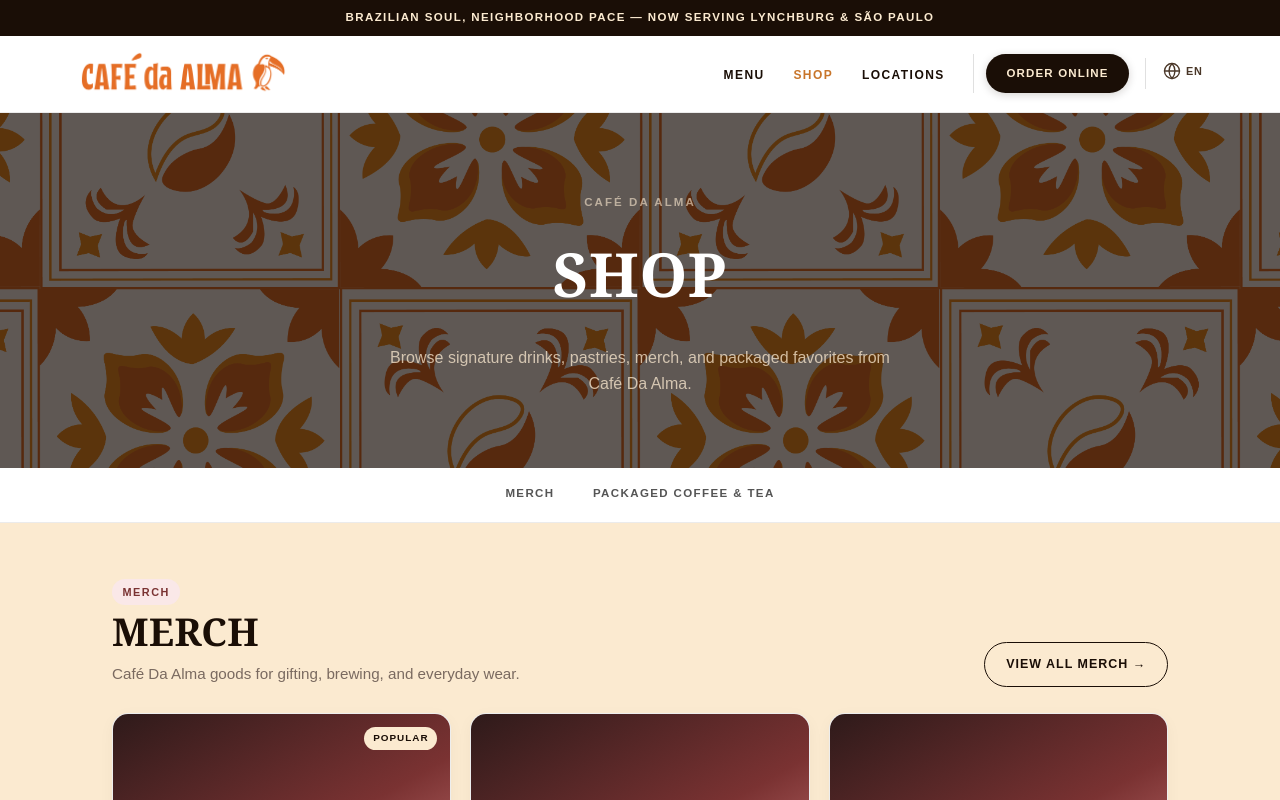
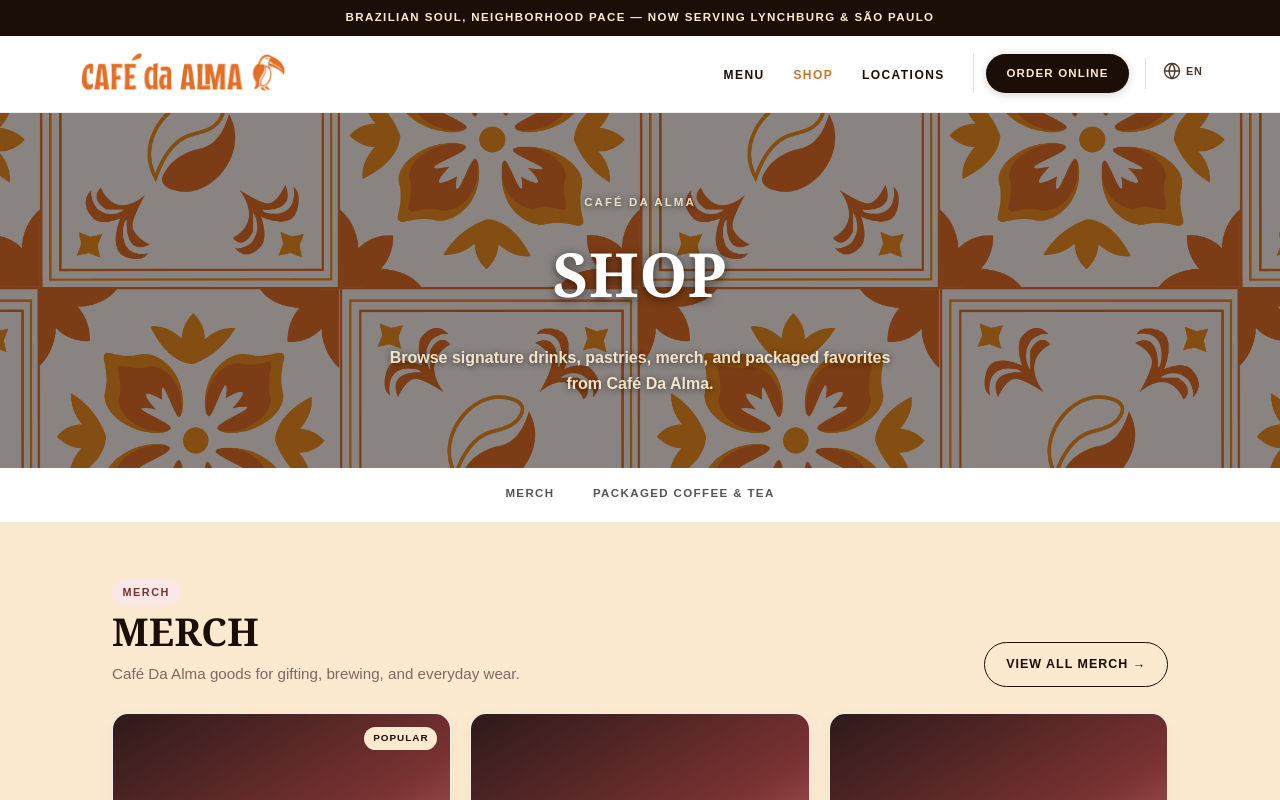
Before and after one commit to Fallinqqq/Cafe-Da-Alma-Website, a React (Vite) app: page /shop in a window 1280 px wide. Shown: the top 800 px of the page. Built offline with nearby package versions, Linux system fonts and the light colour scheme; a web font is replaced by a local one.

Commit message:
Cool transition on top navbar

```diff
--- a/src/components/Navbar.jsx
+++ b/src/components/Navbar.jsx
@@ -12,8 +12,15 @@
     const [open, setOpen] = useState(false);
     const [langOpen, setLangOpen] = useState(false);
     const [logoError, setLogoError] = useState(false);
+    const [scrolled, setScrolled] = useState(false);
     const { locale, setLocale, t } = useLanguage();
     const langRef = useRef(null);
+
+    useEffect(() => {
+        const onScroll = () => setScrolled(window.scrollY > 40);
+        window.addEventListener("scroll", onScroll, { passive: true });
+        return () => window.removeEventListener("scroll", onScroll);
+    }, []);
 
     const close = () => setOpen(false);
 
@@ -37,7 +44,7 @@
     return (
         <header>
             {/* Announcement bar */}
-            <div className="nav-announce">
+            <div className={`nav-announce${scrolled ? " nav-announce--hidden" : ""}`}>
                 <span>
                     Brazilian soul, neighborhood pace — now serving Lynchburg
                     &amp; São Paulo
--- a/src/index.css
+++ b/src/index.css
@@ -51,6 +51,16 @@
     letter-spacing: 0.12em;
     text-transform: uppercase;
     padding: 0.5rem 1rem;
+    max-height: 3rem;
+    overflow: hidden;
+    transition: max-height 0.3s ease, padding 0.3s ease, opacity 0.3s ease;
+    opacity: 1;
+}
+.nav-announce--hidden {
+    max-height: 0;
+    padding-top: 0;
+    padding-bottom: 0;
+    opacity: 0;
 }
 header {
     background: #fff;
@@ -669,7 +679,7 @@
     content: "";
     position: absolute;
     inset: 0;
-    background: rgba(20, 10, 4, 0.68);
+    background: rgba(20, 10, 4, 0.50);
     z-index: 0;
 }
 .home-locations-inner {
@@ -1020,7 +1030,7 @@
     content: "";
     position: absolute;
     inset: 0;
-    background: rgba(20, 10, 4, 0.68);
+    background: rgba(20, 10, 4, 0.50);
 }
 .shop-hero-eyebrow,
 .shop-hero h1,
@@ -1033,11 +1043,12 @@
 .shop-hero-eyebrow {
     font-family: "mendl-sans", Arial, sans-serif;
     font-size: 0.72rem;
-    font-weight: 700;
+    font-weight: 800;
     letter-spacing: 0.18em;
     text-transform: uppercase;
-    color: rgba(251, 234, 208, 0.6);
+    color: rgba(251, 234, 208, 0.9);
     margin-bottom: 0.6rem;
+    text-shadow: 0 1px 6px rgba(0, 0, 0, 0.6);
 }
 .shop-hero h1 {
     font-size: clamp(2.2rem, 5vw, 3.8rem);
@@ -1045,14 +1056,17 @@
     color: #fff;
     border: none;
     margin: 0 0 0.75rem;
+    text-shadow: 0 2px 10px rgba(0, 0, 0, 0.6);
 }
 .shop-hero-sub {
     max-width: 520px;
     margin: 0 auto;
-    color: rgba(251, 234, 208, 0.75);
+    color: rgba(251, 234, 208, 0.95);
     font-size: 1rem;
     line-height: 1.6;
     font-family: "mendl-sans", Arial, sans-serif;
+    font-weight: 700;
+    text-shadow: 0 1px 6px rgba(0, 0, 0, 0.6);
 }
 
 /* Sticky tabs */
```
Also changed, not shown: 1 other file (tests, documents, lock files or other folders).
